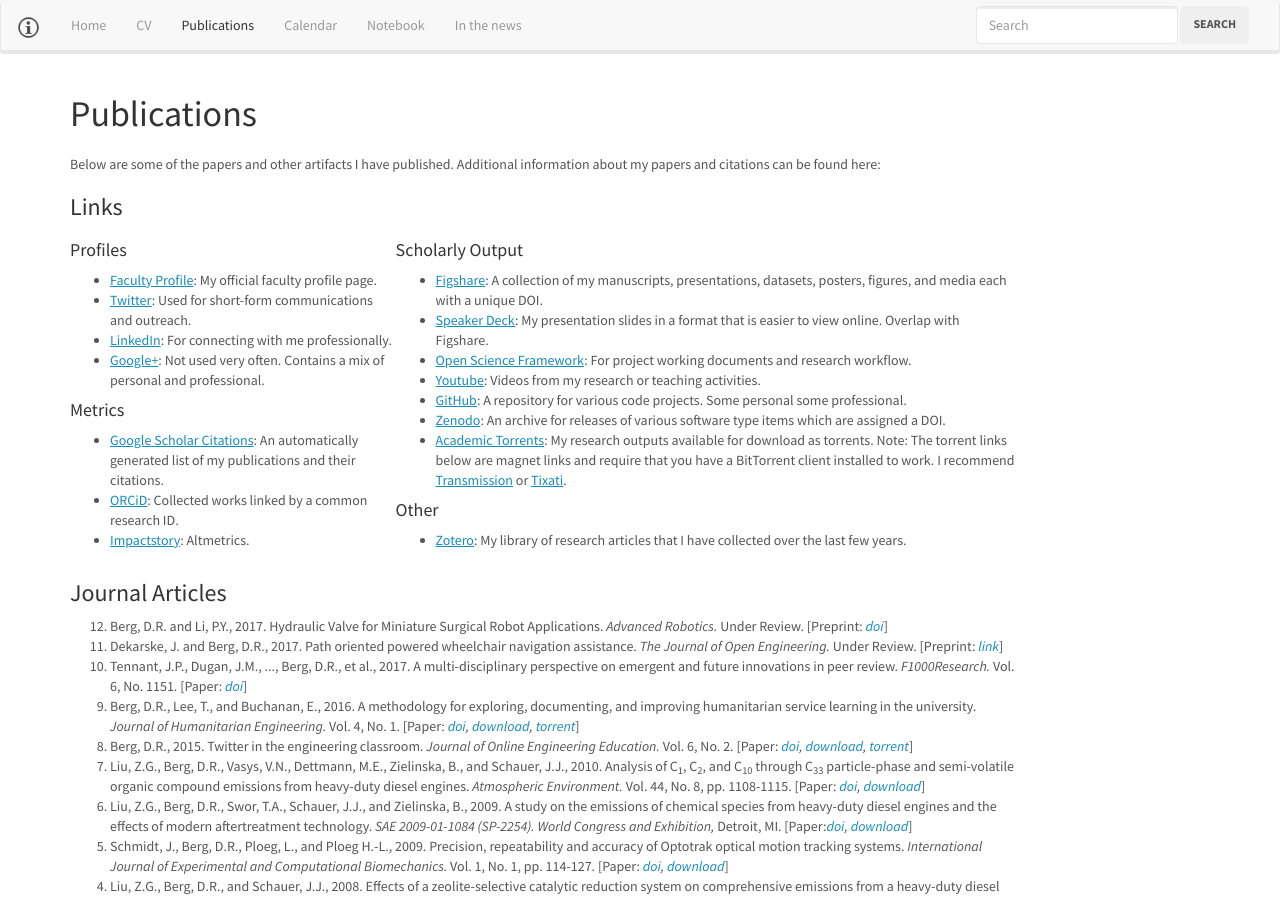
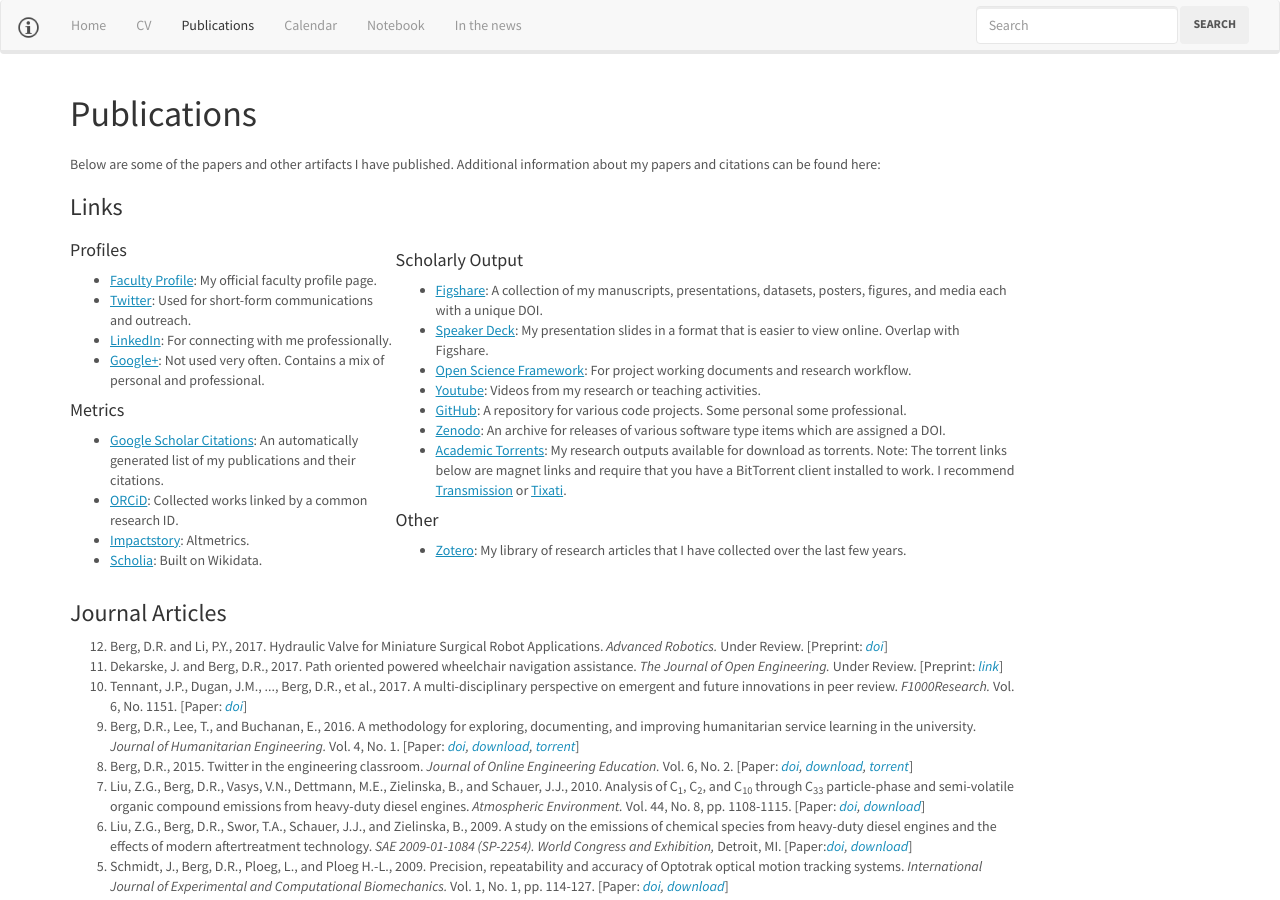
Before and after one commit to devinberg/devinberg.com, a Jekyll site: the page built from publications/index.md, in a window 1280 px wide and 900 px high. Built offline with Jekyll 4.4.1, drawn with Linux system fonts in a browser that asks for light colours; nearby versions of some CDN libraries; comment, search, counter and statistics services are not loaded.

Commit message:
add Scholia

```diff
--- a/publications/index.md
+++ b/publications/index.md
@@ -22,6 +22,7 @@ Below are some of the papers and other artifacts I have published. Additional in
 <li><a href="http://scholar.google.com/citations?user=coPlcTkAAAAJ&hl=en">Google Scholar Citations</a>: An automatically generated list of my publications and their citations.</li>
 <li><a href="http://orcid.org/0000-0002-1193-3848">ORCiD</a>: Collected works linked by a common research ID.</li>
 <li><a href="https://impactstory.org/u/0000-0002-1193-3848">Impactstory</a>: Altmetrics.</li>
+<li><a href="https://tools.wmflabs.org/scholia/author/Q47008279">Scholia</a>: Built on Wikidata.</li>
 </ul>
 </td>
 
```
